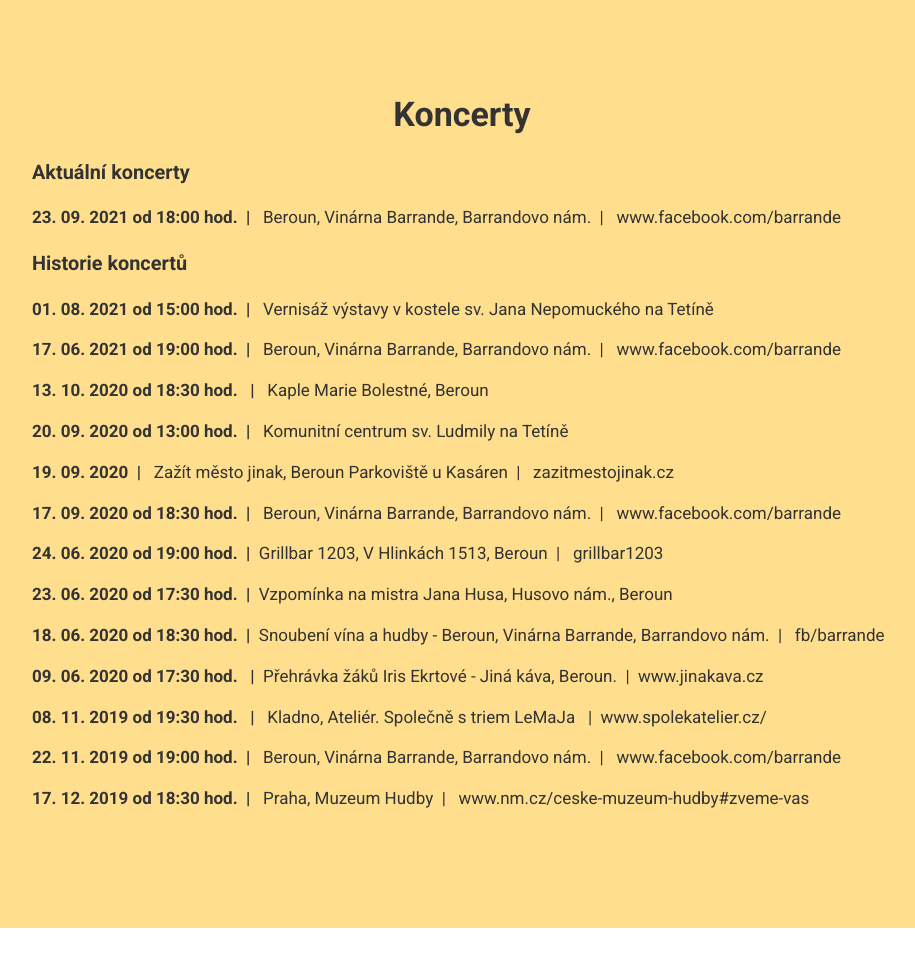
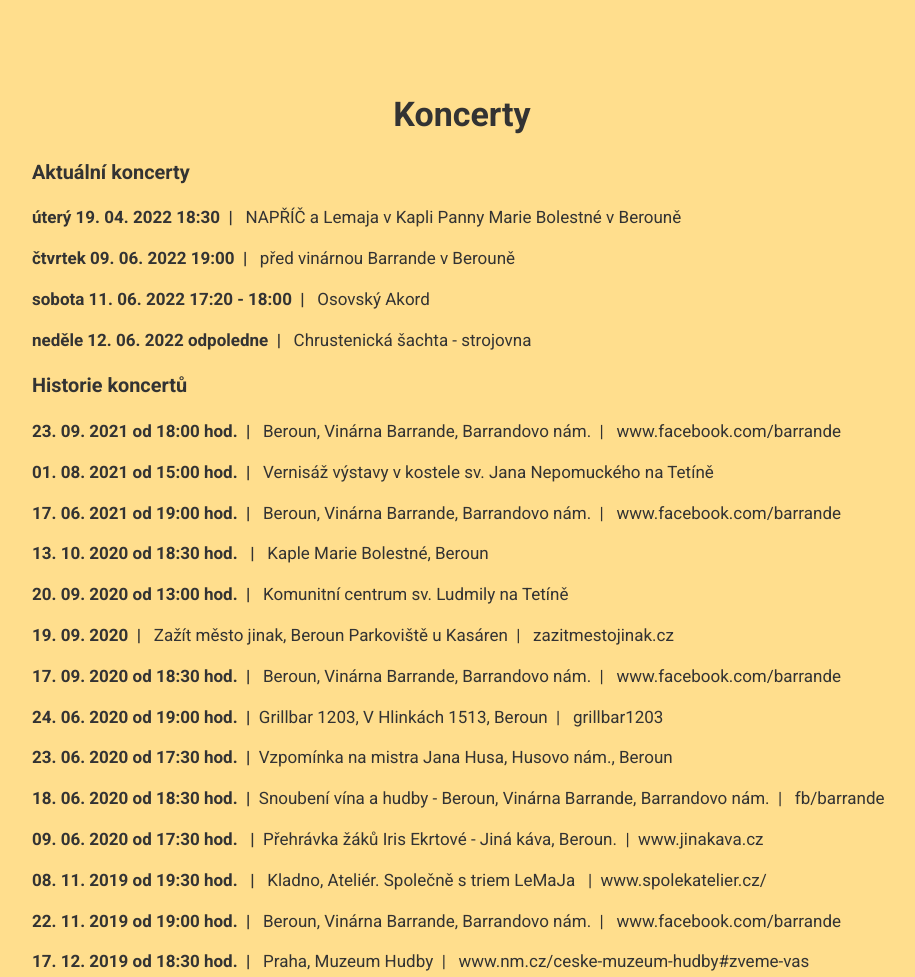
Before and after one commit to bobek/kvartetonapric.cz, a plain HTML site: page index.html in a window 1280 px wide. Shown: the part 716-1693 px from the top of the page, without its empty margins (178-1093 px from the left). Drawn offline with Linux system fonts and the light colour scheme; some icons are missing; a web font is replaced by a local one.

Commit message:
New dates and fmt

```diff
--- a/index.html
+++ b/index.html
@@ -1,5 +1,6 @@
 <!DOCTYPE html>
 <html>
+
 <head>
   <meta charset="utf-8">
   <meta http-equiv="X-UA-Compatible" content="IE=edge">
@@ -9,7 +10,7 @@
   <meta name="copyright" content="Zochova">
   <meta name="keywords" content="">
   <meta name="robots" content="index, follow">
-	<link rel="icon" type="image/png" href="images/favicon-16x16.png" sizes="16x16"/>
+  <link rel="icon" type="image/png" href="images/favicon-16x16.png" sizes="16x16" />
   <title>Flétnové kvarteto NAPŘÍČ</title>
   <link rel="stylesheet" href="css/normalize.css">
   <link rel="stylesheet" href="css/font-awesome.min.css">
@@ -17,6 +18,7 @@
   <link rel="stylesheet" href="css/helpers.css">
   <link rel="stylesheet" href="css/main.css">
 </head>
+
 <body>
 
 
@@ -40,9 +42,12 @@
       <h1 class="heading-h1">Flétnové kvarteto NAPŘÍČ</h1>
       <hr class="hr hr-white-top">
       <div class="header-p">
-				<p>Ponořte se s námi do světa hudby a zaposlouchejte se do klasické komorní hudby, latin jazzu, swingu, popu či  bluesu v podání našeho ženského flétnového souboru.</p>
-				<p>	Napříč je uskupení čtyř flétnistek s láskou k hudbě. Naše barvitá technika, osobitý výraz i multižánrový repertoár Vás potěší při klasických i alternativních hudebních akcích.</p>
-				<p>Hrajeme nejen původní klasický repertoár, ale také transkripce děl širokých hudebních stylů, slohů i autorů.</p>
+        <p>Ponořte se s námi do světa hudby a zaposlouchejte se do klasické komorní hudby, latin jazzu, swingu, popu či
+          bluesu v podání našeho ženského flétnového souboru.</p>
+        <p> Napříč je uskupení čtyř flétnistek s láskou k hudbě. Naše barvitá technika, osobitý výraz i multižánrový
+          repertoár Vás potěší při klasických i alternativních hudebních akcích.</p>
+        <p>Hrajeme nejen původní klasický repertoár, ale také transkripce děl širokých hudebních stylů, slohů i autorů.
+        </p>
       </div>
       <!--  <a href="#" class="btn tomato-bg">Nauč se více</a>-->
       <audio controls>
@@ -62,22 +67,54 @@
         <div class="align-left">
           <h3 class="heading-h3">Aktuální koncerty</h3>
 
-					<p> <span style="font-weight: bold;">23. 09. 2021 od 18:00 hod.&nbsp;&nbsp;|&nbsp;&nbsp;</span> Beroun, Vinárna Barrande, Barrandovo nám.&nbsp;&nbsp;|&nbsp;&nbsp; <a href="https://www.facebook.com/barrande" class="contact_icons">www.facebook.com/barrande</a></p>
+          <p> <span style="font-weight: bold;">úterý 19. 04. 2022 18:30&nbsp;&nbsp;|&nbsp;&nbsp;</span> NAPŘÍČ a Lemaja
+            v Kapli Panny Marie Bolestné v Berouně</p>
+          <p> <span style="font-weight: bold;">čtvrtek 09. 06. 2022 19:00&nbsp;&nbsp;|&nbsp;&nbsp;</span> před vinárnou
+            Barrande v Berouně</p>
+          <p> <span style="font-weight: bold;">sobota 11. 06. 2022 17:20 - 18:00&nbsp;&nbsp;|&nbsp;&nbsp;</span> Osovský
+            Akord</p>
+          <p> <span style="font-weight: bold;">neděle 12. 06. 2022 odpoledne&nbsp;&nbsp;|&nbsp;&nbsp;</span>
+            Chrustenická šachta - strojovna</p>
 
           <h3 class="heading-h3">Historie koncertů</h3>
-					<p> <span style="font-weight: bold;">01. 08. 2021 od 15:00 hod.&nbsp;&nbsp;|&nbsp;&nbsp;</span> Vernisáž výstavy v kostele sv. Jana Nepomuckého na Tetíně</p>
-					<p> <span style="font-weight: bold;">17. 06. 2021 od 19:00 hod.&nbsp;&nbsp;|&nbsp;&nbsp;</span> Beroun, Vinárna Barrande, Barrandovo nám.&nbsp;&nbsp;|&nbsp;&nbsp; <a href="https://www.facebook.com/barrande" class="contact_icons">www.facebook.com/barrande</a></p>
-          <p> <span style="font-weight: bold;">13. 10. 2020 od 18:30 hod. &nbsp;&nbsp;|&nbsp;&nbsp;</span> Kaple Marie Bolestné, Beroun</p>
-					<p> <span style="font-weight: bold;">20. 09. 2020 od 13:00 hod.&nbsp;&nbsp;|&nbsp;&nbsp;</span> Komunitní centrum sv. Ludmily na Tetíně</p>
-					<p> <span style="font-weight: bold;">19. 09. 2020&nbsp;&nbsp;|&nbsp;&nbsp;</span> Zažít město jinak, Beroun Parkoviště u Kasáren&nbsp;&nbsp;|&nbsp;&nbsp; <a href="https://www.zazitmestojinak.cz" class="contact_icons">zazitmestojinak.cz</a></p>
-					<p> <span style="font-weight: bold;">17. 09. 2020 od 18:30 hod.&nbsp;&nbsp;|&nbsp;&nbsp;</span> Beroun, Vinárna Barrande, Barrandovo nám.&nbsp;&nbsp;|&nbsp;&nbsp; <a href="https://www.facebook.com/barrande" class="contact_icons">www.facebook.com/barrande</a></p>
-          <p> <span style="font-weight: bold;">24. 06. 2020 od 19:00 hod.&nbsp;&nbsp;|&nbsp;&nbsp;</span>Grillbar 1203, V Hlinkách 1513, Beroun&nbsp;&nbsp;|&nbsp;&nbsp; <a href="https://grillbar1203.metro.bar" class="contact_icons">grillbar1203</a></p>
-          <p> <span style="font-weight: bold;">23. 06. 2020 od 17:30 hod.&nbsp;&nbsp;|&nbsp;&nbsp;</span>Vzpomínka na mistra Jana Husa, Husovo nám., Beroun</p>
-          <p> <span style="font-weight: bold;">18. 06. 2020 od 18:30 hod.&nbsp;&nbsp;|&nbsp;&nbsp;</span>Snoubení vína a hudby - Beroun, Vinárna Barrande, Barrandovo nám.&nbsp;&nbsp;|&nbsp;&nbsp; <a href="https://www.facebook.com/barrande" class="contact_icons">fb/barrande</a></p>
-          <p> <span style="font-weight: bold;">09. 06. 2020 od 17:30 hod. &nbsp;&nbsp;|&nbsp;&nbsp;</span>Přehrávka žáků Iris Ekrtové - Jiná káva, Beroun.&nbsp;&nbsp;|&nbsp;&nbsp;<a href="http://www.jinakava.cz/" class="contact_icons">www.jinakava.cz</a></p>
-					<p> <span style="font-weight: bold;">08. 11. 2019 od 19:30 hod. &nbsp;&nbsp;|&nbsp;&nbsp;</span> Kladno, Ateliér. Společně s triem LeMaJa &nbsp;&nbsp;|&nbsp;&nbsp;<a href="http://www.spolekatelier.cz/" class="contact_icons">www.spolekatelier.cz/</a></p>
-					<p> <span style="font-weight: bold;">22. 11. 2019 od 19:00 hod.&nbsp;&nbsp;|&nbsp;&nbsp;</span> Beroun, Vinárna Barrande, Barrandovo nám.&nbsp;&nbsp;|&nbsp;&nbsp; <a href="https://www.facebook.com/barrande" class="contact_icons">www.facebook.com/barrande</a></p>
-					<p> <span style="font-weight: bold;">17. 12. 2019 od 18:30 hod.&nbsp;&nbsp;|&nbsp;&nbsp;</span> Praha, Muzeum Hudby&nbsp;&nbsp;|&nbsp;&nbsp; <a href="https://www.nm.cz/ceske-muzeum-hudby#zveme-vas" class="contact_icons">www.nm.cz/ceske-muzeum-hudby#zveme-vas</a></p>
+          <p> <span style="font-weight: bold;">23. 09. 2021 od 18:00 hod.&nbsp;&nbsp;|&nbsp;&nbsp;</span> Beroun,
+            Vinárna Barrande, Barrandovo nám.&nbsp;&nbsp;|&nbsp;&nbsp; <a href="https://www.facebook.com/barrande"
+              class="contact_icons">www.facebook.com/barrande</a></p>
+          <p> <span style="font-weight: bold;">01. 08. 2021 od 15:00 hod.&nbsp;&nbsp;|&nbsp;&nbsp;</span> Vernisáž
+            výstavy v kostele sv. Jana Nepomuckého na Tetíně</p>
+          <p> <span style="font-weight: bold;">17. 06. 2021 od 19:00 hod.&nbsp;&nbsp;|&nbsp;&nbsp;</span> Beroun,
+            Vinárna Barrande, Barrandovo nám.&nbsp;&nbsp;|&nbsp;&nbsp; <a href="https://www.facebook.com/barrande"
+              class="contact_icons">www.facebook.com/barrande</a></p>
+          <p> <span style="font-weight: bold;">13. 10. 2020 od 18:30 hod. &nbsp;&nbsp;|&nbsp;&nbsp;</span> Kaple Marie
+            Bolestné, Beroun</p>
+          <p> <span style="font-weight: bold;">20. 09. 2020 od 13:00 hod.&nbsp;&nbsp;|&nbsp;&nbsp;</span> Komunitní
+            centrum sv. Ludmily na Tetíně</p>
+          <p> <span style="font-weight: bold;">19. 09. 2020&nbsp;&nbsp;|&nbsp;&nbsp;</span> Zažít město jinak, Beroun
+            Parkoviště u Kasáren&nbsp;&nbsp;|&nbsp;&nbsp; <a href="https://www.zazitmestojinak.cz"
+              class="contact_icons">zazitmestojinak.cz</a></p>
+          <p> <span style="font-weight: bold;">17. 09. 2020 od 18:30 hod.&nbsp;&nbsp;|&nbsp;&nbsp;</span> Beroun,
+            Vinárna Barrande, Barrandovo nám.&nbsp;&nbsp;|&nbsp;&nbsp; <a href="https://www.facebook.com/barrande"
+              class="contact_icons">www.facebook.com/barrande</a></p>
+          <p> <span style="font-weight: bold;">24. 06. 2020 od 19:00 hod.&nbsp;&nbsp;|&nbsp;&nbsp;</span>Grillbar 1203,
+            V Hlinkách 1513, Beroun&nbsp;&nbsp;|&nbsp;&nbsp; <a href="https://grillbar1203.metro.bar"
+              class="contact_icons">grillbar1203</a></p>
+          <p> <span style="font-weight: bold;">23. 06. 2020 od 17:30 hod.&nbsp;&nbsp;|&nbsp;&nbsp;</span>Vzpomínka na
+            mistra Jana Husa, Husovo nám., Beroun</p>
+          <p> <span style="font-weight: bold;">18. 06. 2020 od 18:30 hod.&nbsp;&nbsp;|&nbsp;&nbsp;</span>Snoubení vína a
+            hudby - Beroun, Vinárna Barrande, Barrandovo nám.&nbsp;&nbsp;|&nbsp;&nbsp; <a
+              href="https://www.facebook.com/barrande" class="contact_icons">fb/barrande</a></p>
+          <p> <span style="font-weight: bold;">09. 06. 2020 od 17:30 hod. &nbsp;&nbsp;|&nbsp;&nbsp;</span>Přehrávka žáků
+            Iris Ekrtové - Jiná káva, Beroun.&nbsp;&nbsp;|&nbsp;&nbsp;<a href="http://www.jinakava.cz/"
+              class="contact_icons">www.jinakava.cz</a></p>
+          <p> <span style="font-weight: bold;">08. 11. 2019 od 19:30 hod. &nbsp;&nbsp;|&nbsp;&nbsp;</span> Kladno,
+            Ateliér. Společně s triem LeMaJa &nbsp;&nbsp;|&nbsp;&nbsp;<a href="http://www.spolekatelier.cz/"
+              class="contact_icons">www.spolekatelier.cz/</a></p>
+          <p> <span style="font-weight: bold;">22. 11. 2019 od 19:00 hod.&nbsp;&nbsp;|&nbsp;&nbsp;</span> Beroun,
+            Vinárna Barrande, Barrandovo nám.&nbsp;&nbsp;|&nbsp;&nbsp; <a href="https://www.facebook.com/barrande"
+              class="contact_icons">www.facebook.com/barrande</a></p>
+          <p> <span style="font-weight: bold;">17. 12. 2019 od 18:30 hod.&nbsp;&nbsp;|&nbsp;&nbsp;</span> Praha, Muzeum
+            Hudby&nbsp;&nbsp;|&nbsp;&nbsp; <a href="https://www.nm.cz/ceske-muzeum-hudby#zveme-vas"
+              class="contact_icons">www.nm.cz/ceske-muzeum-hudby#zveme-vas</a></p>
         </div>
         <!--
 				<a href="http://www.youtube.com" class="btn white-bg dark-font margin-top50"></i>poslechni si ukázku na Youtube</a>
@@ -94,68 +131,86 @@
       <div class="flex jc-center margin-top50 ">
 
         <a href="images/image-1.jpg" data-lightbox="galerie-1"><img src="images/image-1.jpg" width="300" alt="náhled">
-		<div class="caption flex jc-center ai-center">Sandra, Iris, Pavla</div></a>
+          <div class="caption flex jc-center ai-center">Sandra, Iris, Pavla</div>
+        </a>
 
         <a href="images/image-2.jpg" data-lightbox="galerie-1"><img src="images/image-2.jpg" width="300" alt="náhled">
-		<div class="caption flex jc-center ai-center">Soubor Napříč</div></a>
+          <div class="caption flex jc-center ai-center">Soubor Napříč</div>
+        </a>
 
         <a href="images/image-3.jpg" data-lightbox="galerie-1"><img src="images/image-3.jpg" width="300" alt="náhled">
-		<div class="caption flex jc-center ai-center">Soubor Napříč u Berounky</div></a>
+          <div class="caption flex jc-center ai-center">Soubor Napříč u Berounky</div>
+        </a>
       </div>
       <div class="flex jc-center">
-		<a href="images/image-4.jpg"data-lightbox="galerie-1"><img src="images/image-4.jpg" width="225" alt="náhled">
-		<div class="caption flex jc-center ai-center">Markéta</div></a>
+        <a href="images/image-4.jpg" data-lightbox="galerie-1"><img src="images/image-4.jpg" width="225" alt="náhled">
+          <div class="caption flex jc-center ai-center">Markéta</div>
+        </a>
 
-		<a href="images/image-5.jpg"data-lightbox="galerie-1"><img src="images/image-5.jpg" width="225" alt="náhled">
-		<div class="caption flex jc-center ai-center">Pavla, Sandra</div></a>
+        <a href="images/image-5.jpg" data-lightbox="galerie-1"><img src="images/image-5.jpg" width="225" alt="náhled">
+          <div class="caption flex jc-center ai-center">Pavla, Sandra</div>
+        </a>
 
-		<a href="images/image-6.jpg"data-lightbox="galerie-1"><img src="images/image-6.jpg" width="225" alt="náhled">
-		<div class="caption flex jc-center ai-center">Sandra, Markéta</div></a>
+        <a href="images/image-6.jpg" data-lightbox="galerie-1"><img src="images/image-6.jpg" width="225" alt="náhled">
+          <div class="caption flex jc-center ai-center">Sandra, Markéta</div>
+        </a>
 
-		<a href="images/image-7.jpg"data-lightbox="galerie-1"><img src="images/image-7.jpg" width="225" alt="náhled">
-		<div class="caption flex jc-center ai-center">Sandra, Iris</div></a>
+        <a href="images/image-7.jpg" data-lightbox="galerie-1"><img src="images/image-7.jpg" width="225" alt="náhled">
+          <div class="caption flex jc-center ai-center">Sandra, Iris</div>
+        </a>
       </div>
       <div class="flex jc-center">
 
         <a href="images/image-8.jpg" data-lightbox="galerie-1"><img src="images/image-8.jpg" width="300" alt="náhled">
-		<div class="caption flex jc-center ai-center">Soubor Napříč u jezu</div></a>
+          <div class="caption flex jc-center ai-center">Soubor Napříč u jezu</div>
+        </a>
 
         <a href="images/image-9.jpg" data-lightbox="galerie-1"><img src="images/image-9.jpg" width="300" alt="náhled">
-		<div class="caption flex jc-center ai-center">Soubor Napříč u jezu</div></a>
+          <div class="caption flex jc-center ai-center">Soubor Napříč u jezu</div>
+        </a>
 
         <a href="images/image-10.jpg" data-lightbox="galerie-1"><img src="images/image-10.jpg" width="300" alt="náhled">
-		<div class="caption flex jc-center ai-center">Soubor Napříč u jezu</div></a>
+          <div class="caption flex jc-center ai-center">Soubor Napříč u jezu</div>
+        </a>
       </div>
       <div class="flex jc-center">
 
         <a href="images/image-11.jpg" data-lightbox="galerie-1"><img src="images/image-11.jpg" width="300" alt="náhled">
-		<div class="caption flex jc-center ai-center">Napříč v Berouně</div></a>
+          <div class="caption flex jc-center ai-center">Napříč v Berouně</div>
+        </a>
 
         <a href="images/image-12.jpg" data-lightbox="galerie-1"><img src="images/image-12.jpg" width="300" alt="náhled">
-		<div class="caption flex jc-center ai-center">Soubor Napříč</div></a>
+          <div class="caption flex jc-center ai-center">Soubor Napříč</div>
+        </a>
 
         <a href="images/image-13.jpg" data-lightbox="galerie-1"><img src="images/image-13.jpg" width="300" alt="náhled">
-		<div class="caption flex jc-center ai-center">Napříč za hradbami</div></a>
+          <div class="caption flex jc-center ai-center">Napříč za hradbami</div>
+        </a>
       </div>
       <div class="flex jc-center">
-		<a href="images/image-14.jpg"data-lightbox="galerie-1"><img src="images/image-14.jpg" width="225" alt="náhled">
-		<div class="caption flex jc-center ai-center">Pavla</div></a>
+        <a href="images/image-14.jpg" data-lightbox="galerie-1"><img src="images/image-14.jpg" width="225" alt="náhled">
+          <div class="caption flex jc-center ai-center">Pavla</div>
+        </a>
 
-		<a href="images/image-15.jpg"data-lightbox="galerie-1"><img src="images/image-15.jpg" width="225" alt="náhled">
-		<div class="caption flex jc-center ai-center">Iris</div></a>
+        <a href="images/image-15.jpg" data-lightbox="galerie-1"><img src="images/image-15.jpg" width="225" alt="náhled">
+          <div class="caption flex jc-center ai-center">Iris</div>
+        </a>
 
-		<a href="images/image-16.jpg"data-lightbox="galerie-1"><img src="images/image-16.jpg" width="225" alt="náhled">
-		<div class="caption flex jc-center ai-center">Markéta</div></a>
+        <a href="images/image-16.jpg" data-lightbox="galerie-1"><img src="images/image-16.jpg" width="225" alt="náhled">
+          <div class="caption flex jc-center ai-center">Markéta</div>
+        </a>
 
-		<a href="images/image-17.jpg"data-lightbox="galerie-1"><img src="images/image-17.jpg" width="225" alt="náhled">
-		<div class="caption flex jc-center ai-center">Sandra</div></a>
+        <a href="images/image-17.jpg" data-lightbox="galerie-1"><img src="images/image-17.jpg" width="225" alt="náhled">
+          <div class="caption flex jc-center ai-center">Sandra</div>
+        </a>
       </div>
     </section>
 
     <section class="about-us tomato-bg" id="about-us">
 
       <div class="container">
-				<i class="fa fa-female size4" aria-hidden="true"></i><i class="fa fa-female size4" aria-hidden="true"></i><i class="fa fa-female size4" aria-hidden="true"></i><i class="fa fa-female size4" aria-hidden="true"></i>
+        <i class="fa fa-female size4" aria-hidden="true"></i><i class="fa fa-female size4" aria-hidden="true"></i><i
+          class="fa fa-female size4" aria-hidden="true"></i><i class="fa fa-female size4" aria-hidden="true"></i>
         <h2 class="heading-h2">Kdo jsme</h2>
 
         <div class="flex space-between margin-top50 ">
@@ -163,22 +218,26 @@
           <article class="width-20">
             <img src="images/iris.png" width="150" alt="náhled">
             <h3 class="heading-h3">Iris Ekrtová</h3>
-						<p>Flétnistka a hudebnice tělem i duší - Konzervatoř Jaroslava Ježka v Praze. Organizátorka, učitelka hudby, mírumilovná, ale náročná šéfová, zahradnice.</p>
+            <p>Flétnistka a hudebnice tělem i duší - Konzervatoř Jaroslava Ježka v Praze. Organizátorka, učitelka hudby,
+              mírumilovná, ale náročná šéfová, zahradnice.</p>
           </article>
-					<article  class="width-20">
+          <article class="width-20">
             <img src="images/sandra.png" width="150" alt="náhled">
             <h3 class="heading-h3">Sandra Malá</h3>
-						<p>Flétnistka, zahraje cokoli z jakýchkoli not, které se před ní objeví. Hudební vědkyně, hlavní mluvčí na pódiu, jemná křehká víla.</p>
+            <p>Flétnistka, zahraje cokoli z jakýchkoli not, které se před ní objeví. Hudební vědkyně, hlavní mluvčí na
+              pódiu, jemná křehká víla.</p>
           </article>
-					<article  class="width-20" >
+          <article class="width-20">
             <img src="images/pavla.png" width="150" alt="náhled">
             <h3 class="heading-h3">Pavla Žufníčková</h3>
-						<p>Flétnistka, multiinstrumentalistka. Působí v pěveckém sboru Comodo, horolezkyně, přírodovědkyně, nepřehlédnutelná svou výškou, úsměvem a vtipnými hláškami.</p>
+            <p>Flétnistka, multiinstrumentalistka. Působí v pěveckém sboru Comodo, horolezkyně, přírodovědkyně,
+              nepřehlédnutelná svou výškou, úsměvem a vtipnými hláškami.</p>
           </article>
-					<article  class="width-20">
+          <article class="width-20">
             <img src="images/marketa.png" width="150" alt="náhled">
             <h3 class="heading-h3"> Markéta Kelnerová</h3>
-						<p>Flétnistka, milovnice umění, podporovatelka čehokoli krásného. Flétna je její prodloužená ruka, image našeho souboru je jejím posláním. Šíří kolem sebe vždy radost a spokojenost.</p>
+            <p>Flétnistka, milovnice umění, podporovatelka čehokoli krásného. Flétna je její prodloužená ruka, image
+              našeho souboru je jejím posláním. Šíří kolem sebe vždy radost a spokojenost.</p>
           </article>
         </div>
       </div>
@@ -195,7 +254,10 @@
 
         <div class="phone-email ">
           <div class="email">
-			<a href="mailto:iris.ekrtova@seznam.cz" class="contact_icons"><i class="fa fa-envelope" aria-hidden="true"></i><p>&nbsp;iris.ekrtova@seznam.cz</p></a>
+            <a href="mailto:iris.ekrtova@seznam.cz" class="contact_icons"><i class="fa fa-envelope"
+                aria-hidden="true"></i>
+              <p>&nbsp;iris.ekrtova@seznam.cz</p>
+            </a>
 
 
           </div>
@@ -207,8 +269,10 @@
       <footer role="contentinfo">
         <section class="center grey-bg">
           <div class="container" style="color: white;">
-			<p class="padding">Web zpracovala Jana Zochová &nbsp;<a href="http://www.c4d.cz"  target="_blanc" class="contact-autor">www.c4d.cz</a></span></p>
-			<p class="padding-bot">Autory fotografií jsou Jana Zochová a Pavel Zoch, pokud není uvedeno jinak.&nbsp;<a href="http://www.pzdm.eu"  target="_blanc" class="contact-autor">www.pzdm.eu</a></p>
+            <p class="padding">Web zpracovala Jana Zochová &nbsp;<a href="http://www.c4d.cz" target="_blanc"
+                class="contact-autor">www.c4d.cz</a></span></p>
+            <p class="padding-bot">Autory fotografií jsou Jana Zochová a Pavel Zoch, pokud není uvedeno jinak.&nbsp;<a
+                href="http://www.pzdm.eu" target="_blanc" class="contact-autor">www.pzdm.eu</a></p>
           </div>
         </section>
       </footer>
@@ -223,4 +287,5 @@
 
   </main>
 </body>
+
 </html>
```
Lines whose indentation alone changed are shown as unchanged.
